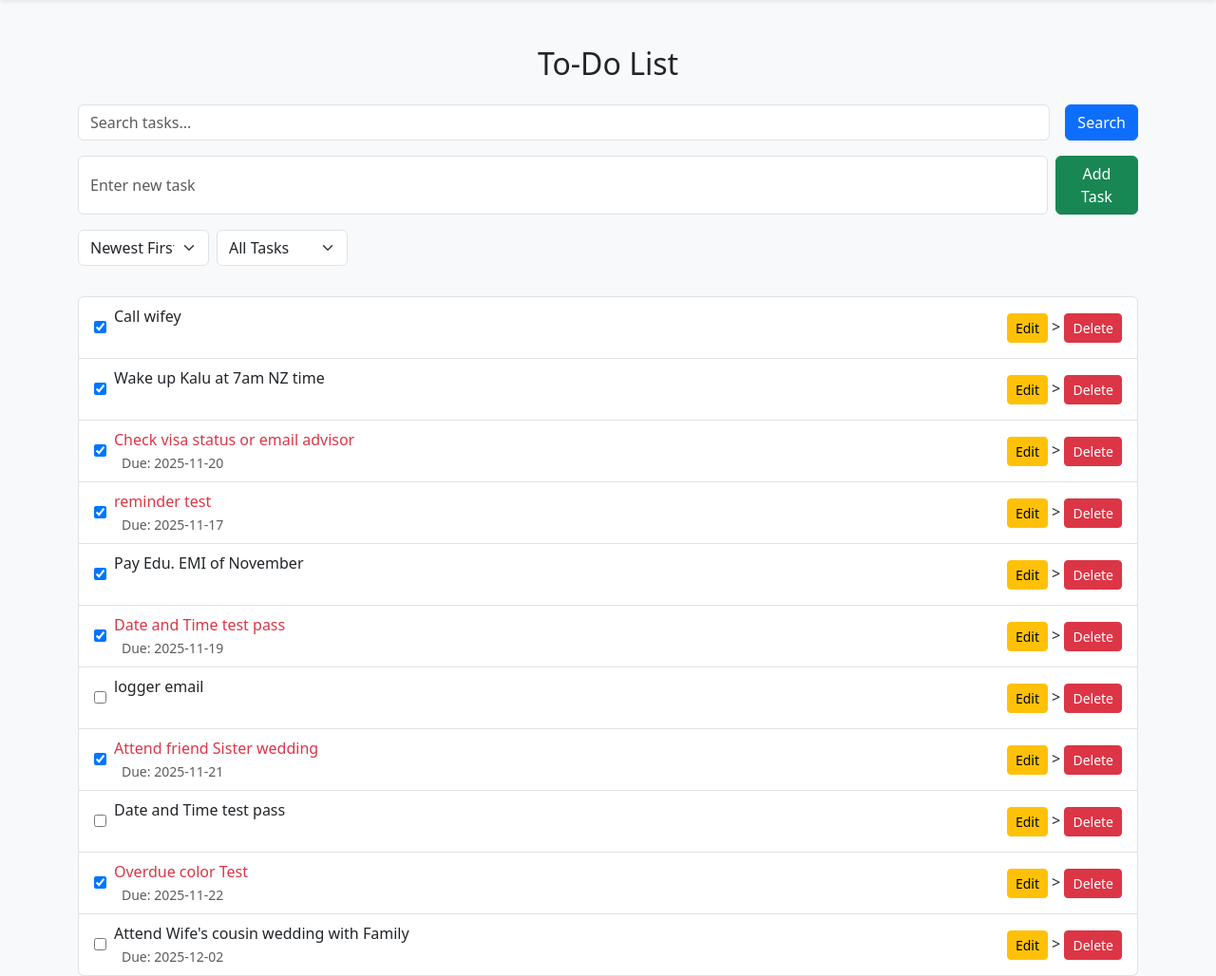
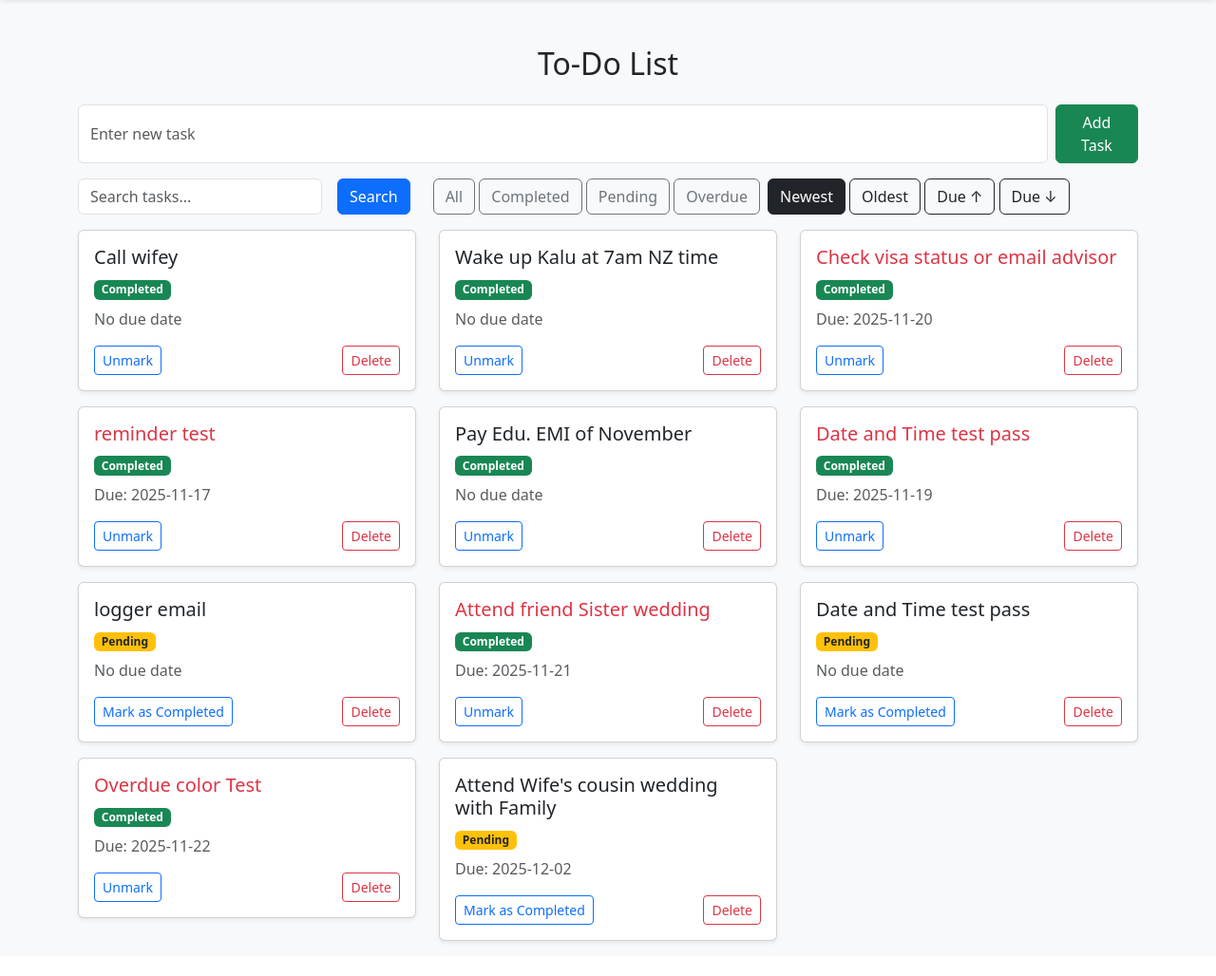
Before and after one commit to Aashish1023/todo-flask-app, a Flask app: page / in a window 1280 px wide. Shown: the part 56-1084 px from the top of the page at 95% size. After the commit the page ends 1050 px from the top, so only its background shows below. Run offline with Flask 3, Linux system fonts and the light colour scheme; data comes from the database, SQL or seed files in the repository; both versions use the stored data as it was after the commit.

Commit message:
updated Clean card-based UI

```diff
--- a/templates/index.html
+++ b/templates/index.html
@@ -2,11 +2,7 @@
 
 {% block content %}
 <h2 class="text-center mb-4">To-Do List</h2>
-<!--Search Bar-->
-<form method="GET" action="{{ url_for('index') }}" class="d-flex mb-3">
-    <input type="text" name="search" class="form-control me-2" placeholder="Search tasks..." value="{{ request.args.get('search', '') }}">
-    <button class="btn btn-primary ms-2">Search</button>
-</form>
+
 
 <!-- Add Task Form -->
  <form action="{{ url_for('add_task') }}" method="post" class="d-flex mb-3">
@@ -15,82 +11,98 @@
 </form>
 
 
-<div class="d-flex justify-content-between mb-3">
-    <!-- Sorting -->
-    <form method="get" class="d-flex">
-        <select name="sort" class="form-select me-2" onchange="this.form.submit()">
-            <option value="id_desc" {% if sort=='id_desc' %}selected{% endif %} >
-                <a href="{{ url_for('index', sort='id-desc', filter=fliter_by, search=search) }}">
-                    Newest First
-                </a>
-            </option>
-            <option value="id_asc" {% if sort=='id_asc' %}selected{% endif %}>Oldest First</option>
-            <option value="due_asc" {% if sort=='due_asc' %}selected{% endif %}>Due Date⬆️</option>
-            <option value="due_desc" {% if sort=='due_desc' %}selected{% endif %}>Due Date⬇️</option>
-        </select>
-
-
-        <select name="filter" class="form-select" onchange="this.form.submit()">
-            <option value="all" {% if fliter_by=='all' %}selected{% endif %}>All Tasks</option>
-            <option value="completed" {% if fliter_by=='completed' %}selected{% endif %}>Completed</option>
-            <option value="pending" {% if fliter_by=='pending' %}selected{% endif %}>Pending</option>
-            <option value="overdue" {% if fliter_by=='overdue' %}selected{% endif %}>Overdue</option>
-        </select>
-    </form>
-</div>
-
 <!-- Improve UI -->
 <div class="d-flex flex-wrap gap-2 align-items-center mb-3">
+     <!--Search Bar-->
+    <form method="GET" action="{{ url_for('index') }}" class="d-flex">
+        <input type="text" name="search" class="form-control me-2" placeholder="Search tasks..." value="{{ request.args.get('search', '') }}">
+        <button class="btn btn-primary ms-2">Search</button>
+    </form>
 
+    <!-- Filter -->
+    <div class="ms-3">
+        <a class="btn btn-outline-secondary {% if fliter_by == 'all' %}active{% endif %}>"
+            href="{{ url_for('index', sort=sort, filter='all', search=search) }}">All</a>
+
+        <a class="btn btn-outline-secondary {% if fliter_by == 'completed' %}active{% endif %}>"
+            href="{{ url_for('index', sort=sort, filter='completed', search=search) }}">Completed</a>
+
+        <a class="btn btn-outline-secondary {% if fliter_by == 'pending' %}active{% endif %}>"
+            href="{{ url_for('index', sort=sort, filter='pending', search=search) }}">Pending</a>
+
+        <a class="btn btn-outline-secondary {% if fliter_by == 'overdue' %}active{% endif %}>"
+            href="{{ url_for('index', sort=sort, filter='overdue', search=search) }}">Overdue</a>
+    </div>
+
+    <!-- Sort -->
+    <div>
+        <a class="btn btn-outline-dark {% if sort == 'id_desc' %}active{% endif %}"
+            href="{{ url_for('index', sort='id-desc', filter=fliter_by, search=search) }}">Newest</a>
+
+        <a class="btn btn-outline-dark {% if sort == 'id_asc' %}active{% endif %}"
+            href="{{ url_for('index', sort='id_asc', filter=fliter_by, search=search) }}">Oldest</a>
+
+        <a class="btn btn-outline-dark {% if sort == 'due_asc' %}active{% endif %}"
+            href="{{ url_for('index', sort='due_asc', filter=fliter_by, search=search) }}">Due ↑</a>
+
+        <a class="btn btn-outline-dark {% if sort == 'due_desc' %}active{% endif %}"
+            href="{{ url_for('index', sort='due_desc', filter=fliter_by, search=search) }}">Due ↓</a>
+
+    </div>
 </div>
 
 
 <!-- Task List -->
- <ul class="list-group">
+ <div class="row">
     {% for task in tasks %}
-    <li class="list-group-item d-flex justify-content-between align-items-center">
-        <div class="d-flex align-items-center gap-2" style="flex:1">
-            <form action="{{ url_for('toggle_task', task_id=task['id']) }}" method="POST" >
-                <input type="checkbox" onchange="this.form.submit()" {% if task['completed'] == 1 %} checked {% endif %}>
-            </form>
+    <div class="col-md-4 mb-3">
+        <div class="card shadow-sm">
+            <div class="card-body">
 
-            <!-- Task Title -->
-            <div>
-                <div>
-                    <span class="{% if task['due_date'] and task['due_date'] < current_date %}text-danger{% endif %}">
-                        {{ task['title'] }}
-                    </span>
+                <!-- Task Title -->
+                <h5 class="card-title
+                    {%if task['due_date'] and task['due_date'] < current_date %}
+                        text-danger
+                    {% endif %}
+                 ">
+                    {{ task['title'] }}
+                </h5>
+
+                <!-- Status Badge -->
+                {% if task['completed'] %}
+                    <span class="badge bg-success">Completed</span>
+                {% else %}
+                    <span class="badge bg-warning text-dark">Pending</span>
+                {% endif %}
+
+                <!-- Due Date -->
+                <p class="mt-2 mb-2 text-muted">
+                    {% if task['due_date'] %}
+                        Due: {{ task['due_date'].strftime('%Y-%m-%d') }}
+                    {% else %}
+                        No due date
+                    {% endif %}
+                </p>
+
+                <!--Button-->
+                <div class="d-flex justify-content-between mt-3">
+
+                    <a href="/toogle/{{ task['id'] }}" class="btn btn-sm btn-outline-primary">
+                        {% if task['completed'] %}Unmark{% else %}Mark as Completed{% endif %}
+                    </a>
+                    <a href="/delete/{{ task['id'] }}"
+                        onclick="return confirm('Delete this task?');"
+                        class="btn btn-sm btn-outline-danger">
+                        Delete
+                    </a>
 
                 </div>
-
-                <small class="text-muted ms-2">
-                    <!-- {% if task['due_date'] %} -->
-                        Due: {{ task['due_date'] }}
-                    <!-- {% endif %}
-                    {% if task['reminder_at'] %}
-                        *Reminder: {{ task['reminder_at'] }}
-                        {% if task['reminder_sent'] == 1 %}
-                            <span class="badge bg-success ms-1">Sent</span>
-                        {% endif %}
-                    {% endif %} -->
-                </small>
             </div>
         </div>
-
-        <div>
-            <!--Edit Button-->
-            <a href="{{ url_for('edit_task', id=task['id']) }}" class="btn btn-warning btn-sm">Edit</a>
-
-            <!--Delete Button-->>
-            <form action="{{ url_for('delete_task', task_id=task['id']) }}" method="POST" style="display:inline;">
-                <button type="submit" class="btn btn-danger btn-sm">Delete</button>
-            </form>
-        </div>
-
-    </li>
+    </div>
     {% else %}
     <li class="list-group-item">No tasks available. Add your First Task</li>
     {% endfor %}
- </ul>
+ </div>
 
 {% endblock %}
```
Also changed, not shown: task.db.
